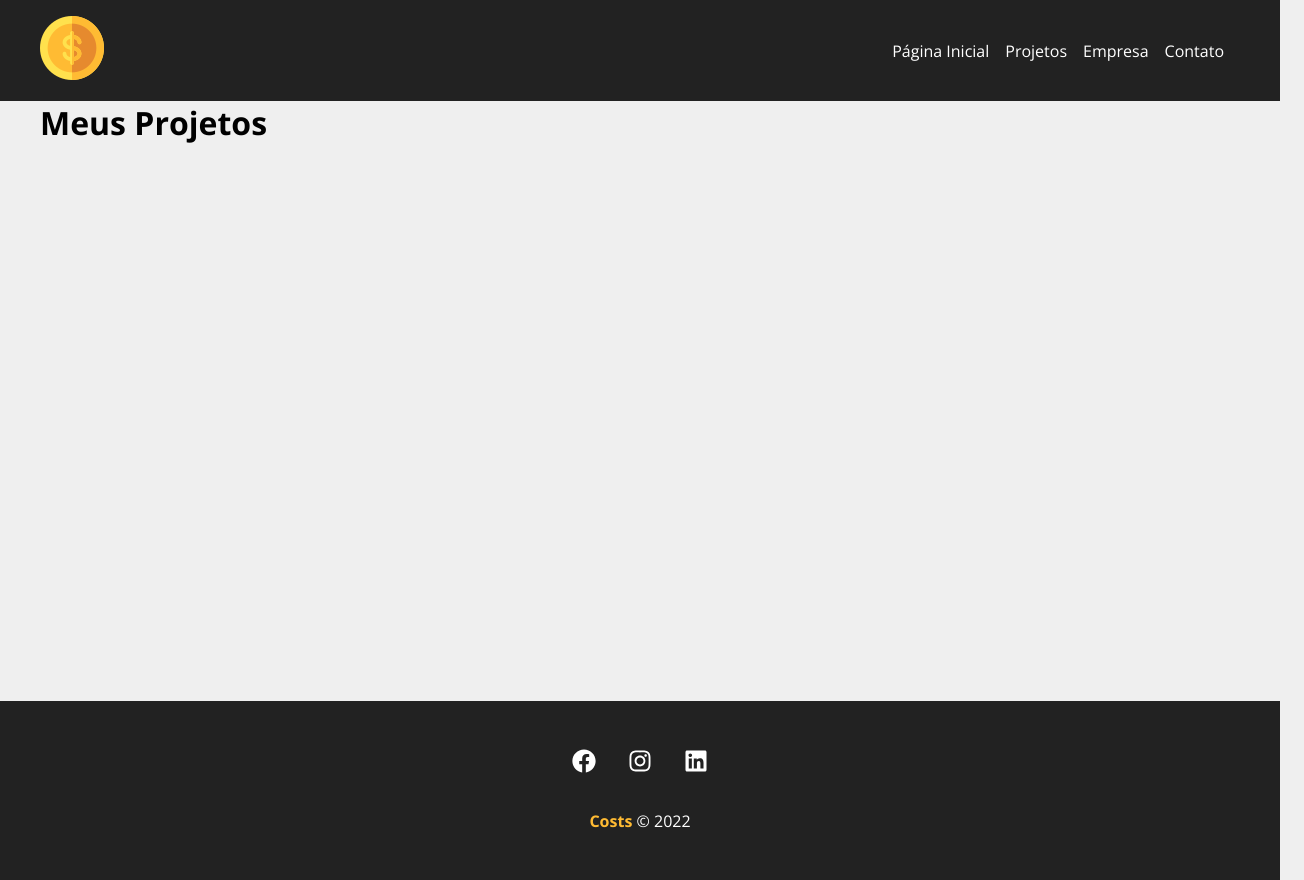
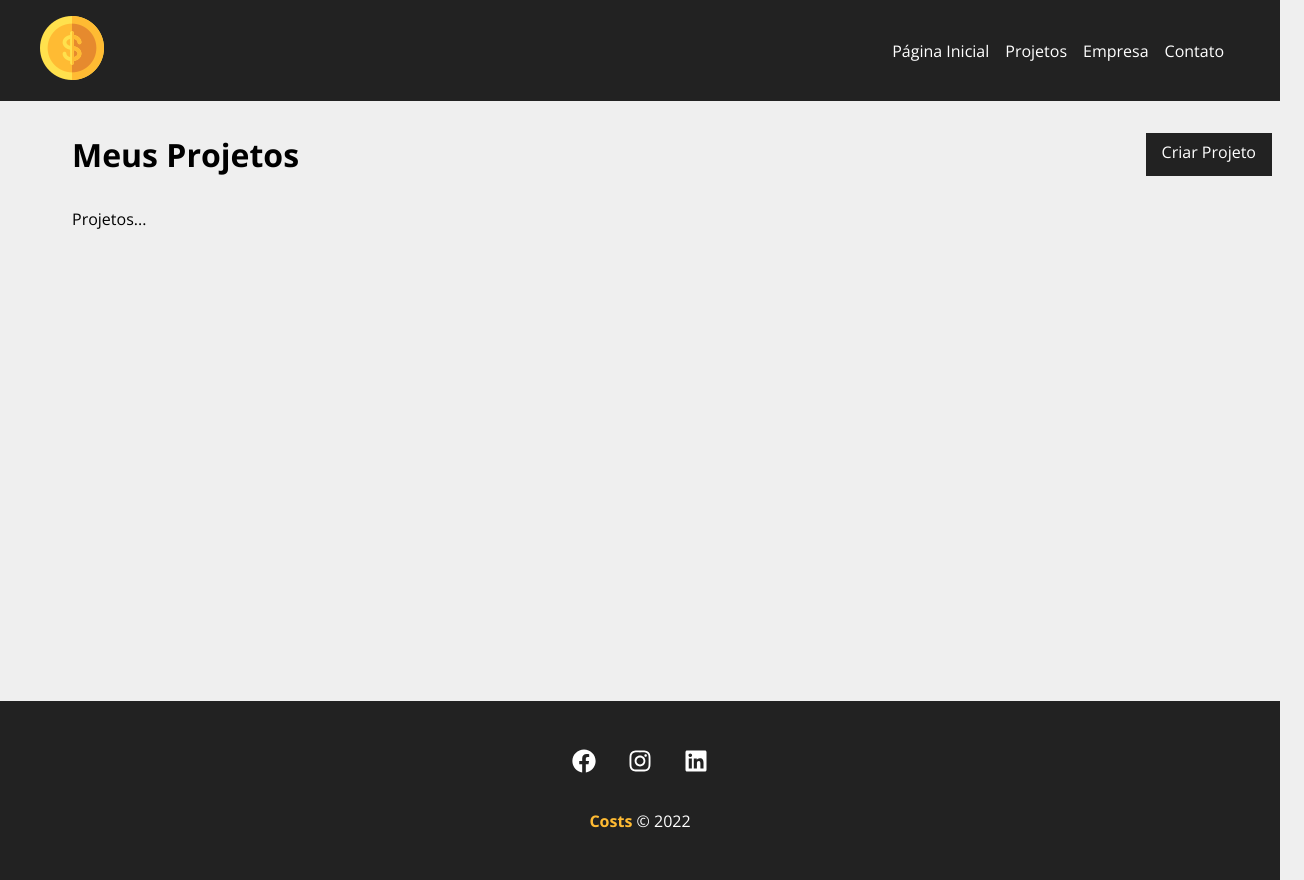
Before and after one commit to talesmilan/Costs-Projeto-ReactJS, a React (Create React App) app: page /projects in a window 1280 px wide. Shown: the whole page, 1304 px wide, since content can reach past the window. Built offline with nearby package versions, Linux system fonts and the light colour scheme.

Commit message:
CSS da página Projects

```diff
--- a/src/components/pages/Projects.js
+++ b/src/components/pages/Projects.js
@@ -1,5 +1,8 @@
 import Message from '../layout/Message'
 import {useLocation} from 'react-router-dom'
+import styles from './Projects.module.css'
+import Container from '../layout/Container'
+import LinkButton from '../layout/LinkButton'
 
 function Projects() {
 
@@ -10,9 +13,15 @@
     }
 
     return (
-        <div>
-            <h1>Meus Projetos</h1>
+        <div className={styles.project_container} >
+            <div className={styles.title_container}>
+                <h1>Meus Projetos</h1>
+                <LinkButton to="/newproject" text="Criar Projeto" />
+            </div>
             {message && <Message msg={message} type="success" /> }
+            <Container customClass="start">
+                <p>Projetos...</p>
+            </Container>
         </div>
     )
 }
--- /dev/null
+++ b/src/components/pages/Projects.module.css
@@ -0,0 +1,9 @@
+.project_container {
+    padding: 2em;
+}
+
+.title_container {
+    display: flex;
+    justify-content: space-between;
+    margin-bottom: 2em;
+}
```
